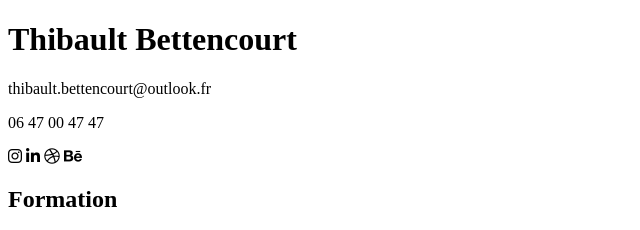
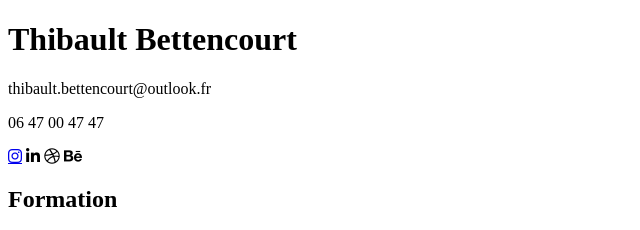
Before and after one commit to thibaultbtc/thibaultbtc.github.io, a plain HTML site: page index.html in a window 1280 px wide. Shown: the top 230 px of the page, 0-640 px from the left. Drawn offline with Linux system fonts and the light colour scheme.

Commit message:
Update index.html

```diff
--- a/index.html
+++ b/index.html
@@ -18,7 +18,7 @@
     </div>
 
     <div class="rsx_scx">
-        <i class="fab fa-instagram"></i>
+        <a href="https://www.instagram.com/" class="fab fa-instagram"></a>
         <i class="fab fa-linkedin-in"></i>
         <i class="fab fa-dribbble"></i>
         <i class="fab fa-behance"></i>
```
